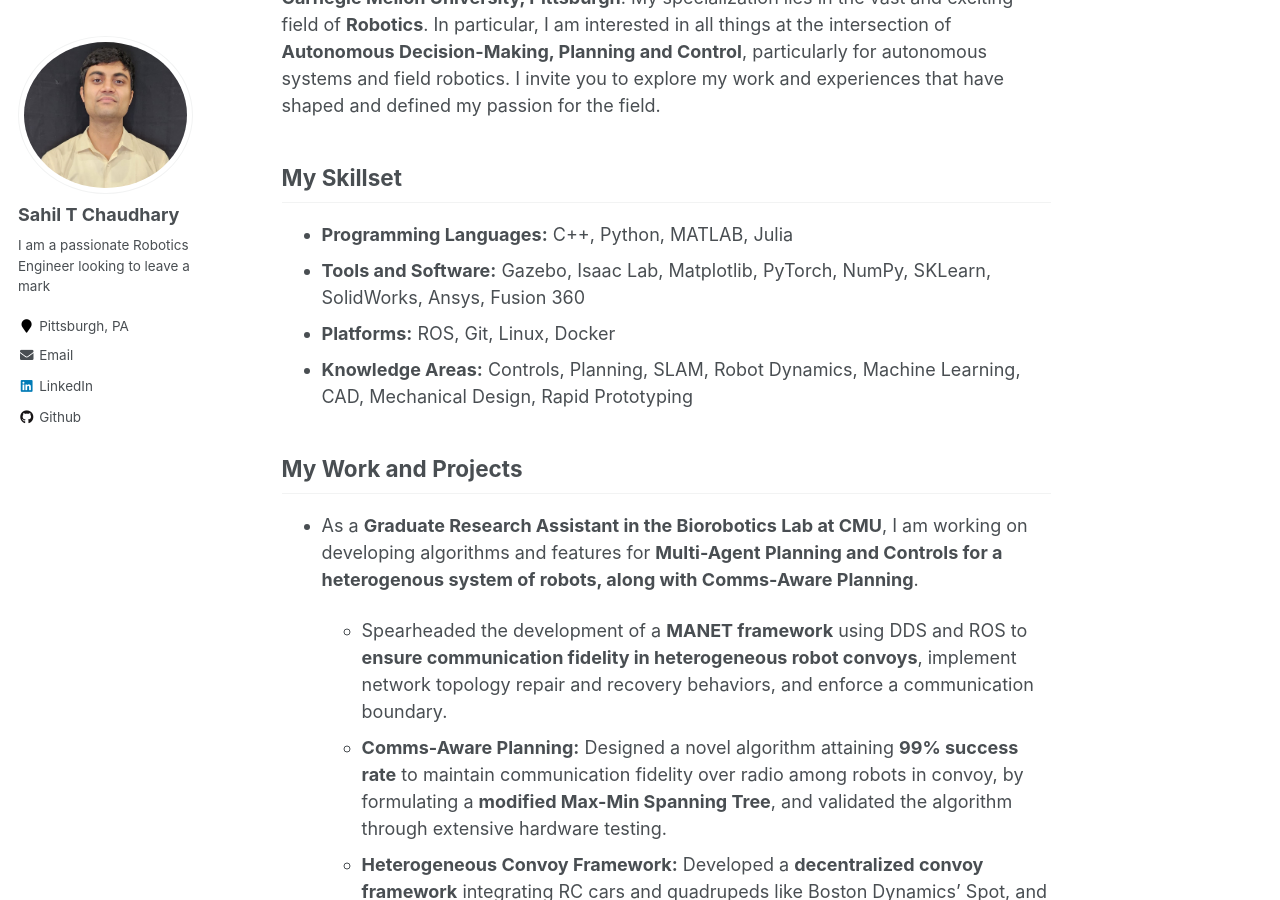
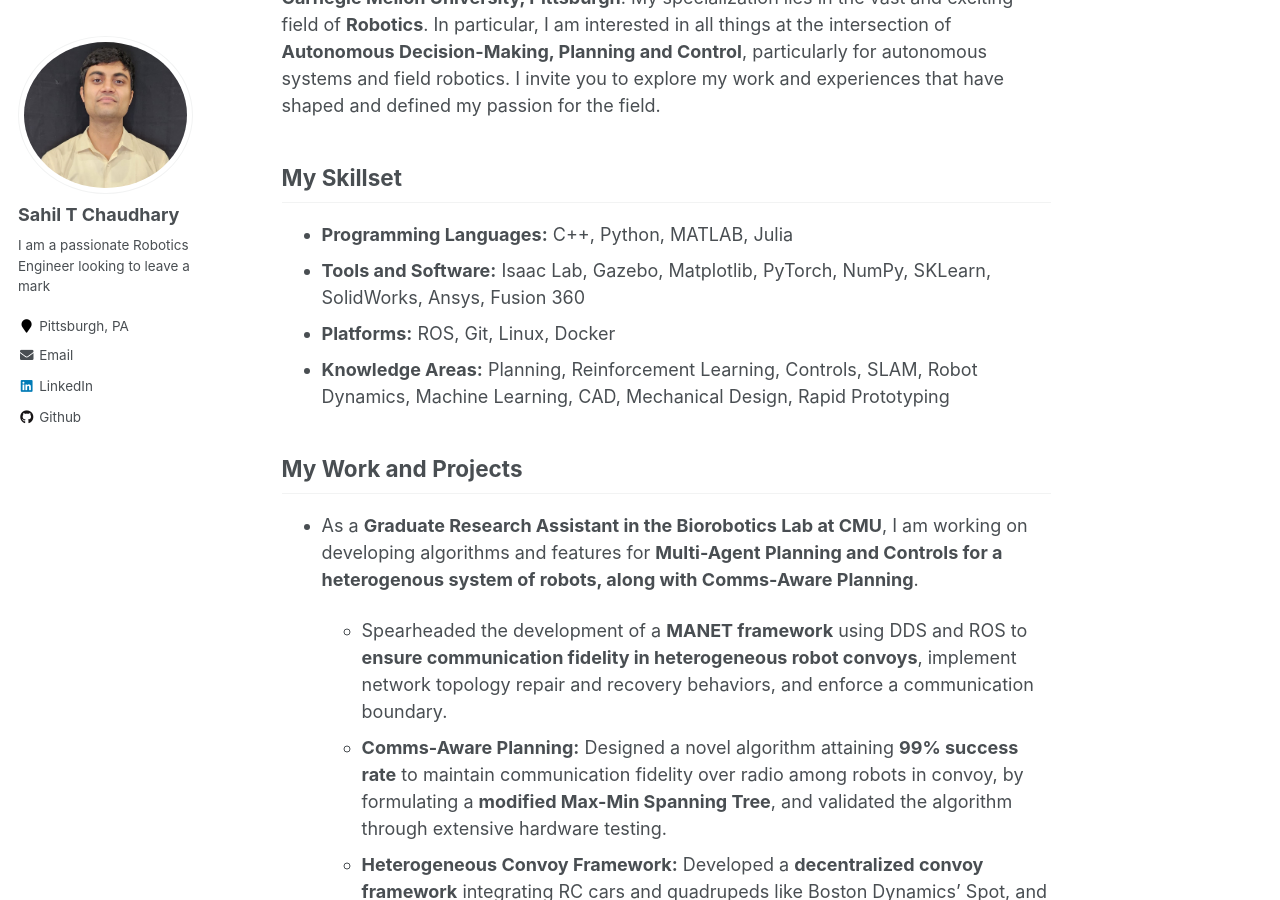
Before and after one commit to SahilTChaudhary/sahiltchaudhary.github.io, a Jekyll site: the page built from _pages/about.md, in a window 1280 px wide and 900 px high, scrolled down 304 px. Built offline with Jekyll 4.4.1, drawn with Linux system fonts in a browser that asks for light colours; some of the changed text lies outside the part shown.

Commit message:
Added SBPL Blind Manipulation stuff

```diff
--- a/_pages/about.md
+++ b/_pages/about.md
@@ -16,9 +16,9 @@
 
 <h2>My Skillset</h2>
   * <b>Programming Languages:</b> C++, Python, MATLAB, Julia
-  * <b>Tools and Software:</b> Gazebo, Isaac Lab, Matplotlib, PyTorch, NumPy, SKLearn, SolidWorks, Ansys, Fusion 360
+  * <b>Tools and Software:</b> Isaac Lab, Gazebo, Matplotlib, PyTorch, NumPy, SKLearn, SolidWorks, Ansys, Fusion 360
   * <b>Platforms:</b> ROS, Git, Linux, Docker
-  * <b>Knowledge Areas:</b> Controls, Planning, SLAM, Robot Dynamics, Machine Learning, CAD, Mechanical Design, Rapid Prototyping
+  * <b>Knowledge Areas:</b> Planning, Reinforcement Learning, Controls, SLAM, Robot Dynamics, Machine Learning, CAD, Mechanical Design, Rapid Prototyping
 
 <h2>My Work and Projects</h2>
 
```
Also changed, not shown: other parts of _pages/about.md (+1 -1 lines), _pages/research.md (+31 -3 lines), _publications/comms.md (+3 -1 lines), images/biorobotics_logo.png (added), images/sbpl_logo.png (added), 4 other files.
